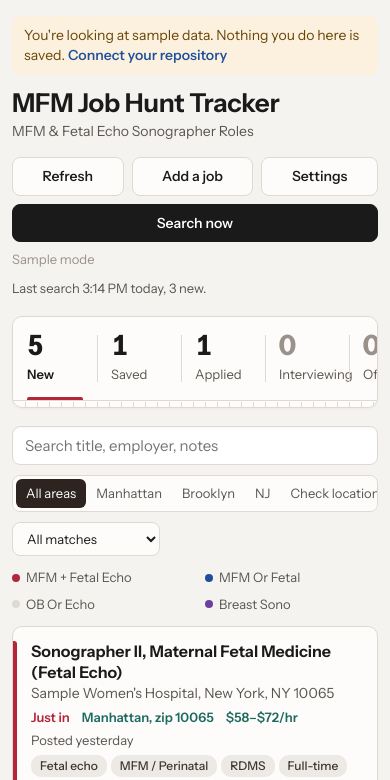
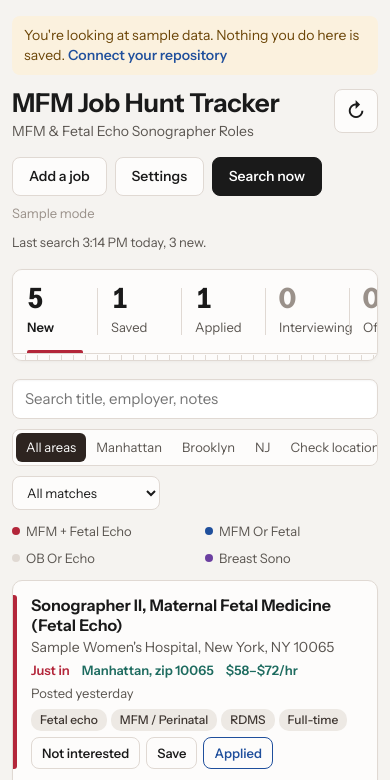
Before and after one commit to ant-personal-ghub/job-tracker, a plain HTML site: page index.html in a window 390 px wide. Both pictures are taken after a click on the button "Preview with sample data". Shown: the top 780 px of the page. Drawn offline with Linux system fonts and the light colour scheme.

Commit message:
Enhance refresh button with icon and title

```diff
--- a/index.html
+++ b/index.html
@@ -54,6 +54,7 @@
 .btn.primary:hover { background: #2c3f4a; }
 .btn:disabled { opacity: .5; cursor: default; }
 .btn.small { padding: 5px 10px; font-size: 13px; }
+.btn.refresh .r-icon { display: none; }
 .linkish { background: none; border: 0; padding: 0; color: var(--blue); font-weight: 550; }
 
 /* Last run */
@@ -190,6 +191,11 @@
   .top-actions { width: 100%; }
   .top-actions .sync { order: 5; width: 100%; }
   .top-actions .btn { flex: 1 1 auto; }
+  .top { position: relative; padding-right: 56px; }
+  .btn.refresh { position: absolute; top: 0; right: 0; width: 44px; height: 44px; padding: 0;
+    display: flex; align-items: center; justify-content: center; font-size: 20px; line-height: 1; flex: none; }
+  .btn.refresh .r-word { display: none; }
+  .btn.refresh .r-icon { display: inline; }
   .seg { flex-wrap: nowrap; overflow-x: auto; max-width: 100%; }
   .seg button { white-space: nowrap; }
   .job { grid-template-columns: 1fr; padding-left: 18px; }
@@ -513,7 +519,7 @@
     <div><h1>MFM Job Hunt Tracker</h1><div class="sub">MFM &amp; Fetal Echo Sonographer Roles</div></div>
     <div class="top-actions">
       <span id="sync" class="sync">${syncText}</span>
-      <button class="btn" data-act="refresh" ${state.refreshing ? "disabled" : ""} aria-label="Refresh">${state.refreshing ? "Refreshing…" : "Refresh"}</button>
+      <button class="btn refresh" data-act="refresh" ${state.refreshing ? "disabled" : ""} aria-label="Refresh" title="Refresh"><span class="r-word">${state.refreshing ? "Refreshing…" : "Refresh"}</span><span class="r-icon" aria-hidden="true">${state.refreshing ? "…" : "↻"}</span></button>
       ${state.view === "jobs"
         ? `<button class="btn" data-act="add">Add a job</button><button class="btn" data-act="view" data-v="settings">Settings</button>`
         : `<button class="btn" data-act="view" data-v="jobs">Back to jobs</button>`}
```
